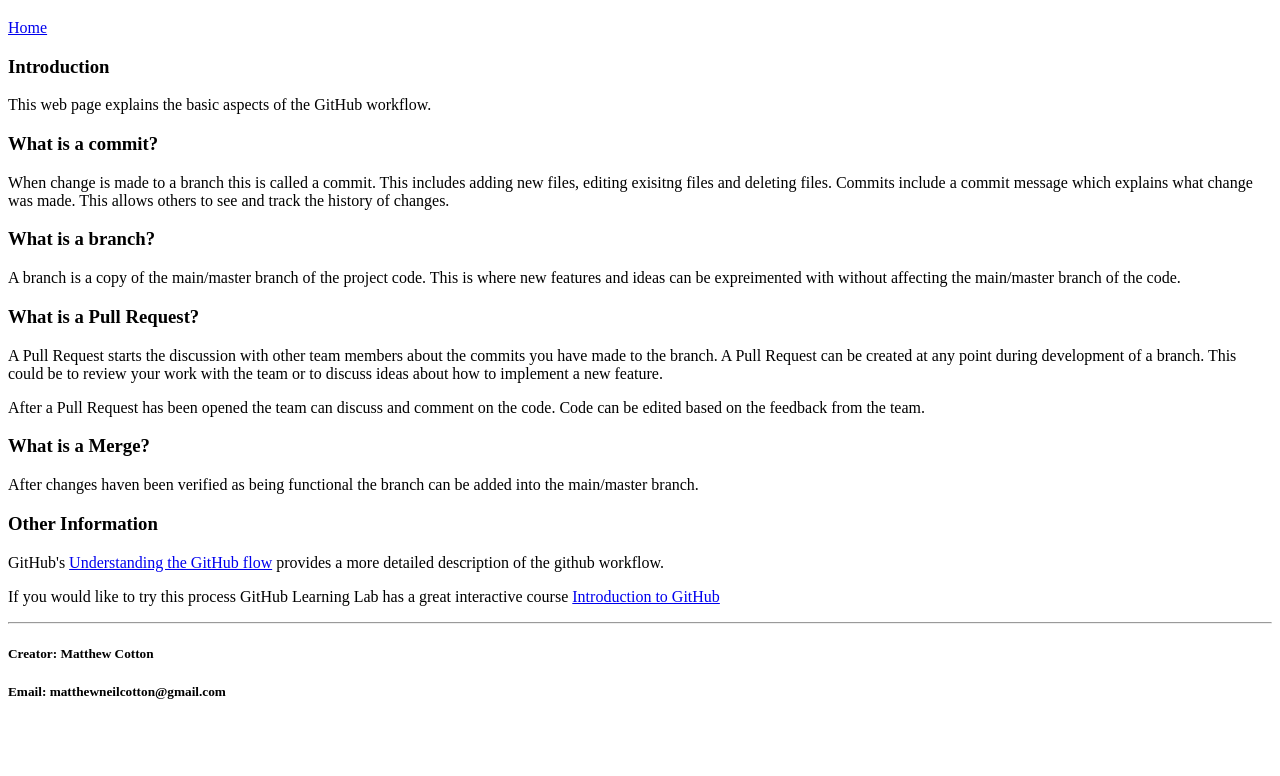
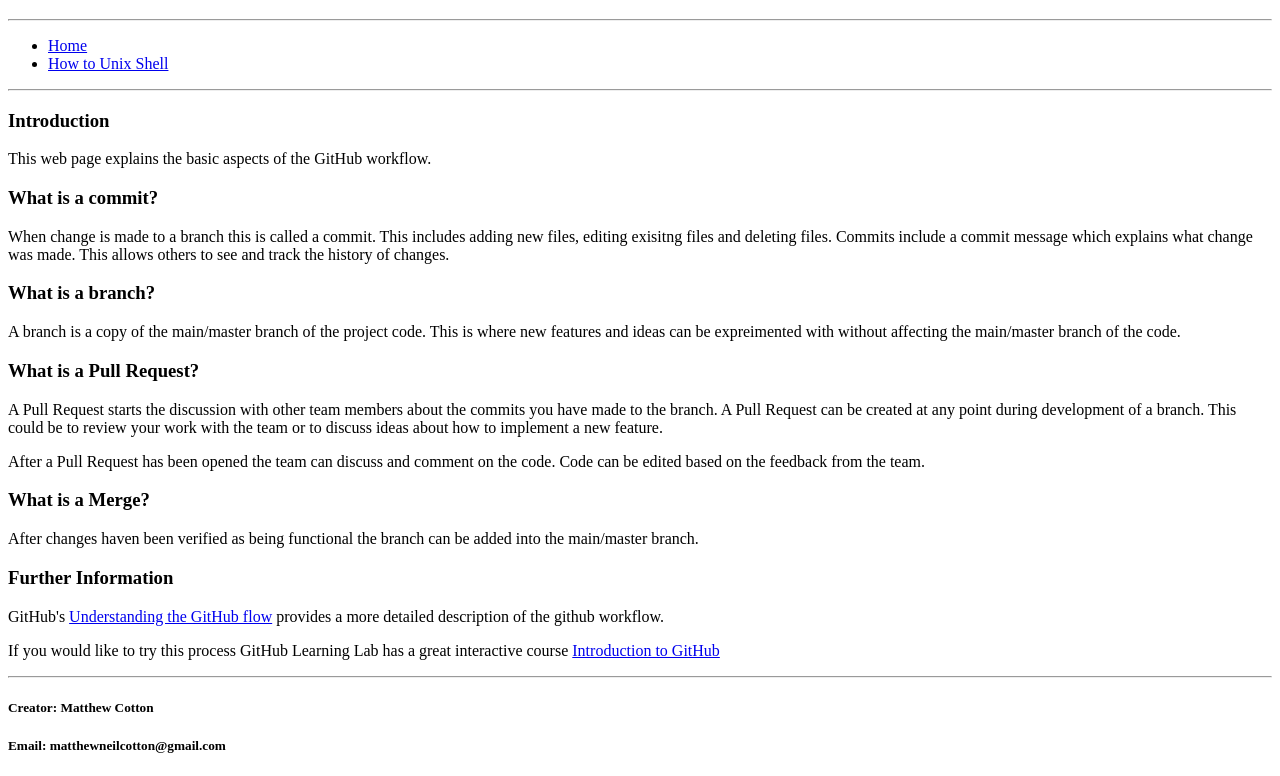
Before and after one commit to matthewcotton/simple-web-page, a plain HTML site: page how-to-github.html in a window 1280 px wide. Shown: the part 61-837 px from the top of the page. Before the commit the page ends 800 px from the top, so only its background shows below. Drawn offline with Linux system fonts and the light colour scheme.

Commit message:
Add navigation bar

```diff
--- a/how-to-github.html
+++ b/how-to-github.html
@@ -6,7 +6,13 @@
 </head>
 <header>
     <h1>How to GitHub Workflow</h1>
-    <a href="index.html"><p>Home</p></a>
+    <hr>
+    <ul>
+        <li><a href="index.html">Home</a></li>
+        <li><a href="how-to-unix-shell.html">How to Unix Shell</a></li>
+    </ul>
+
+    <hr>
 </header>
 
 <body>
@@ -32,7 +38,7 @@
         <p>After changes haven been verified as being functional the branch can be added into the main/master branch.</p>
     </div>
     <div id="other">
-        <h3>Other Information</h3>
+        <h3>Further Information</h3>
         <p>GitHub's <a href="https://guides.github.com/introduction/flow/">Understanding the GitHub flow</a> provides a more detailed description of the github workflow.</p>
         <p>If you would like to try this process GitHub Learning Lab has a great interactive course <a href="https://lab.github.com/githubtraining/introduction-to-github">Introduction to GitHub</a></p>
     </div>
```
Also changed, not shown: how-to-unix-shell.html (+11 -2 lines), index.html (+1 -0 lines).
